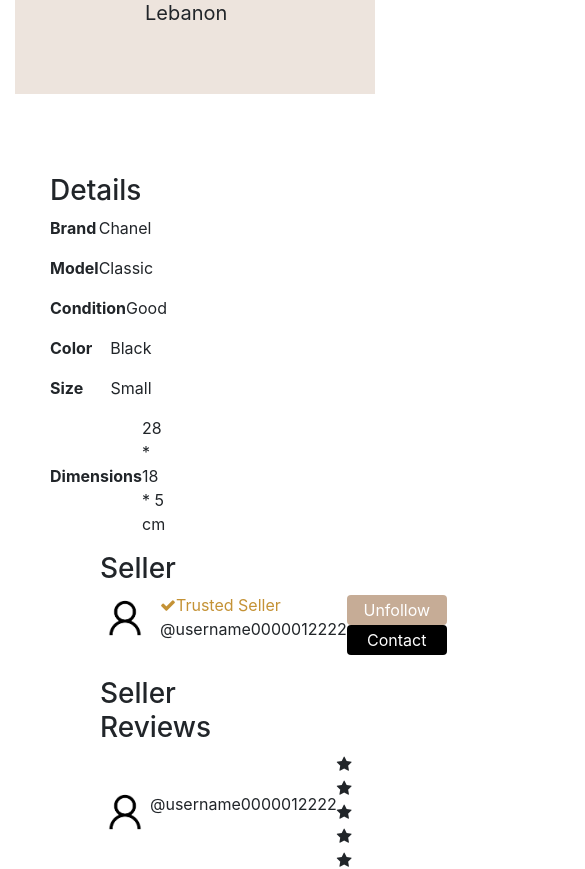
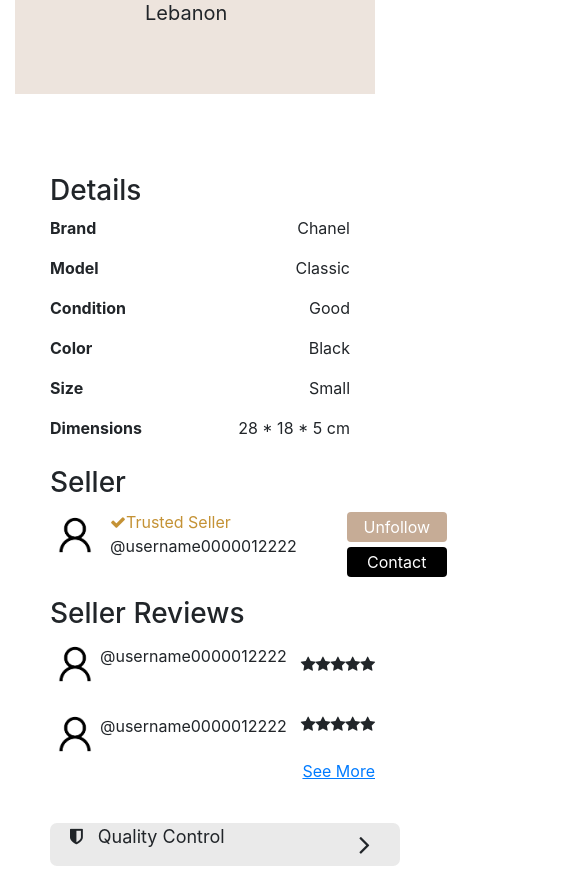
Before and after one commit to alized559/product-description, a React (Create React App) app: page / in a window 390 px wide. Shown: the part 1480-2349 px from the top of the page, 585 px wide, since content can reach past the window. Built offline with nearby package versions, Linux system fonts and the light colour scheme.

Commit message:
edit product desc on mobile

```diff
--- a/src/components/product/product_grid.js
+++ b/src/components/product/product_grid.js
@@ -283,7 +283,7 @@ const AddToBagButton = styled.button`
 const ProductInfo = () => {
   return (
     <ProductInfoContainer>
-      <div style={{ width: '35%' }}>
+      <ProductDetails>
         <h3>Details</h3>
         <SpaceBetweenFlex><p style={{ fontWeight: 'bold' }}>Brand</p><p>Chanel</p></SpaceBetweenFlex>
         <SpaceBetweenFlex><p style={{ fontWeight: 'bold' }}>Model</p><p>Classic</p></SpaceBetweenFlex>
@@ -291,11 +291,11 @@ const ProductInfo = () => {
         <SpaceBetweenFlex><p style={{ fontWeight: 'bold' }}>Color</p><p>Black</p></SpaceBetweenFlex>
         <SpaceBetweenFlex><p style={{ fontWeight: 'bold' }}>Size</p><p>Small</p></SpaceBetweenFlex>
         <SpaceBetweenFlex><p style={{ fontWeight: 'bold' }}>Dimensions</p><p>28 * 18 * 5 cm</p></SpaceBetweenFlex>
-      </div>
+      </ProductDetails>
 
-      <div style={{ marginLeft: '50px', width: '60%' }}>
+      <ProductSeller>
         <h3>Seller</h3>
-        <SpaceBetweenFlex>
+        <SellerInfoFlex>
           <div style={{ display: 'flex', flexDirection: 'row' }}>
             <img src={UserDefaultImage} style={{ width: '50px', height: '50px', borderRadius: '50%' }} />
             <div style={{ display: 'flex', flexDirection: 'column', marginLeft: '10px', justifyContent: 'center' }}>
@@ -306,11 +306,11 @@ const ProductInfo = () => {
             </div>
           </div>
 
-          <div>
+          <SellerBtns>
             <UnfollowButton className='btn'>Unfollow</UnfollowButton>
             <ContactButton className='btn'>Contact</ContactButton>
-          </div>
-        </SpaceBetweenFlex>
+          </SellerBtns>
+        </SellerInfoFlex>
 
         <div style={{ marginTop: '20px', width: '50%' }}>
           <h3>Seller Reviews</h3>
@@ -344,7 +344,7 @@ const ProductInfo = () => {
           </SpaceBetweenFlex>
           <a href='#' style={{ float: 'right', textDecoration: 'underline' }}>See More</a>
         </div>
-      </div>
+      </ProductSeller>
 
       <div style={{ width: '35%', marginTop: '40px' }}>
         <FlexWrapper2>
@@ -387,6 +387,10 @@ const ProductInfoContainer = styled.div`
   flex-direction: row;
   flex-wrap: wrap;
   margin-bottom: 40px;
+
+  @media only screen and (max-width: 1115px) {
+    flex-direction: column;
+  }
 `;
 
 const SpaceBetweenFlex = styled.div`
@@ -394,6 +398,45 @@ const SpaceBetweenFlex = styled.div`
   flex-direction: row;
   justify-content: space-between;
   align-items: center;
+`;
+
+const SellerInfoFlex = styled.div`
+  display: flex;
+  flex-direction: row;
+  justify-content: space-between;
+  align-items: center;
+
+  @media only screen and (max-width: 1115px) {
+    width: 500px;
+  }
+`;
+
+const ProductDetails = styled.div`
+  width: 35%;
+
+  @media only screen and (max-width: 1115px) {
+    width: 300px;
+  }
+`;
+
+const ProductSeller = styled.div`
+  margin-left: 50px;
+  width: 60%;
+
+  @media only screen and (max-width: 1115px) {
+    margin-left: 0;
+    margin-top: 10px;
+    width: 650px;
+  }
+`;
+
+const SellerBtns = styled.div`
+  @media only screen and (max-width: 600px) {
+    display: flex;
+    flex-direction: column;
+    width: 100%;
+    margin-left: 50px;
+  }
 `;
 
 const UnfollowButton = styled.button`
@@ -404,6 +447,10 @@ const UnfollowButton = styled.button`
   text-align: center;
   padding: 0;
   margin-right: 10px;
+
+  @media only screen and (max-width: 600px) {
+    margin-top: 5px;
+  }
 `;
 
 const ContactButton = styled.button`
@@ -417,6 +464,10 @@ const ContactButton = styled.button`
   &:hover {
     color: white;
   }
+
+  @media only screen and (max-width: 600px) {
+    margin-top: 5px;
+  }
 `;
 
 const FlexWrapper2 = styled.div`
@@ -426,6 +477,10 @@ const FlexWrapper2 = styled.div`
   align-items: center;
   background-color: #EAEAEA;
   border-radius: 7px;
+
+  @media only screen and (max-width: 1115px) {
+    width: 350px;
+  }
 `;
 
 const CommentContainer = styled.div`
@@ -433,6 +488,11 @@ const CommentContainer = styled.div`
   margin: 30px 0 0 60px;
   background-color: #EAEAEA;
   padding: 20px;
+
+  @media only screen and (max-width: 1115px) {
+    margin-left: 0;
+    width: 350px;
+  }
 `;
 
 const CommentInput = styled.input`
```
Also changed, not shown: src/components/product/product_details.js (deleted).
